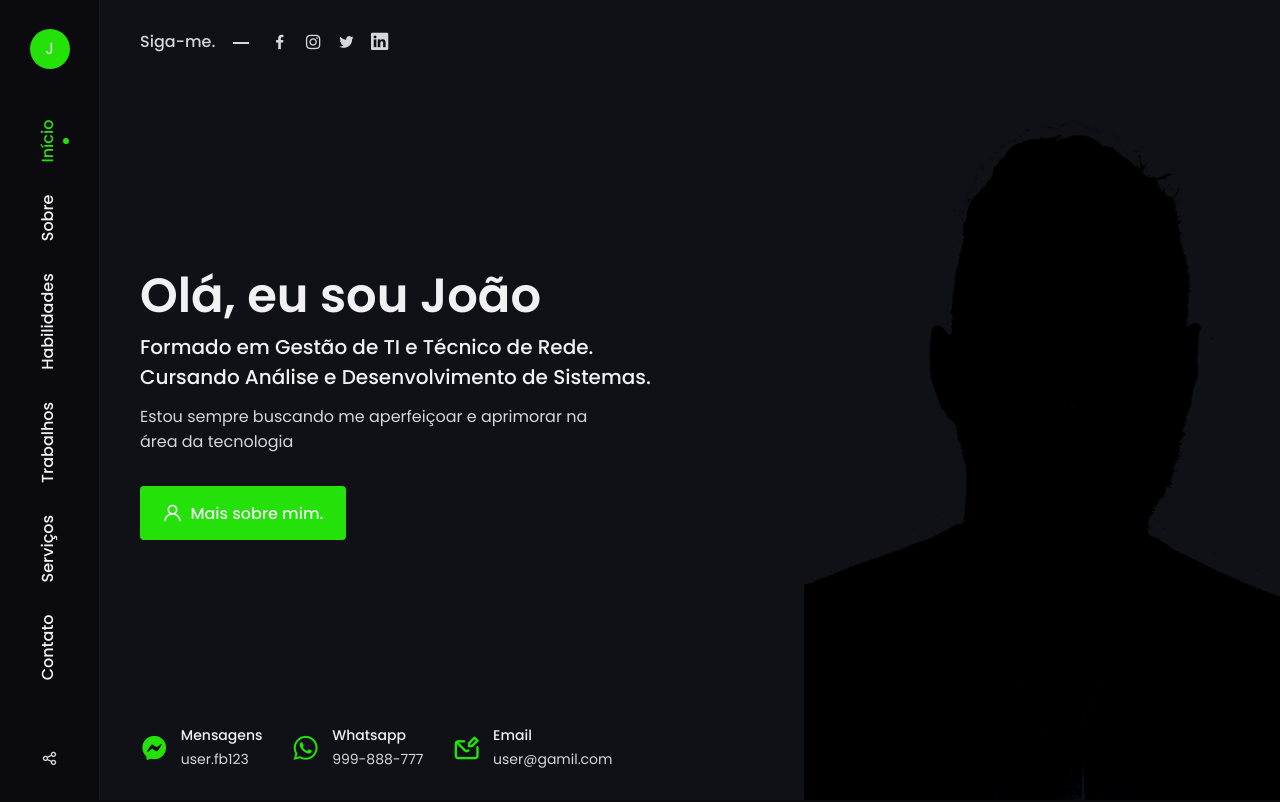
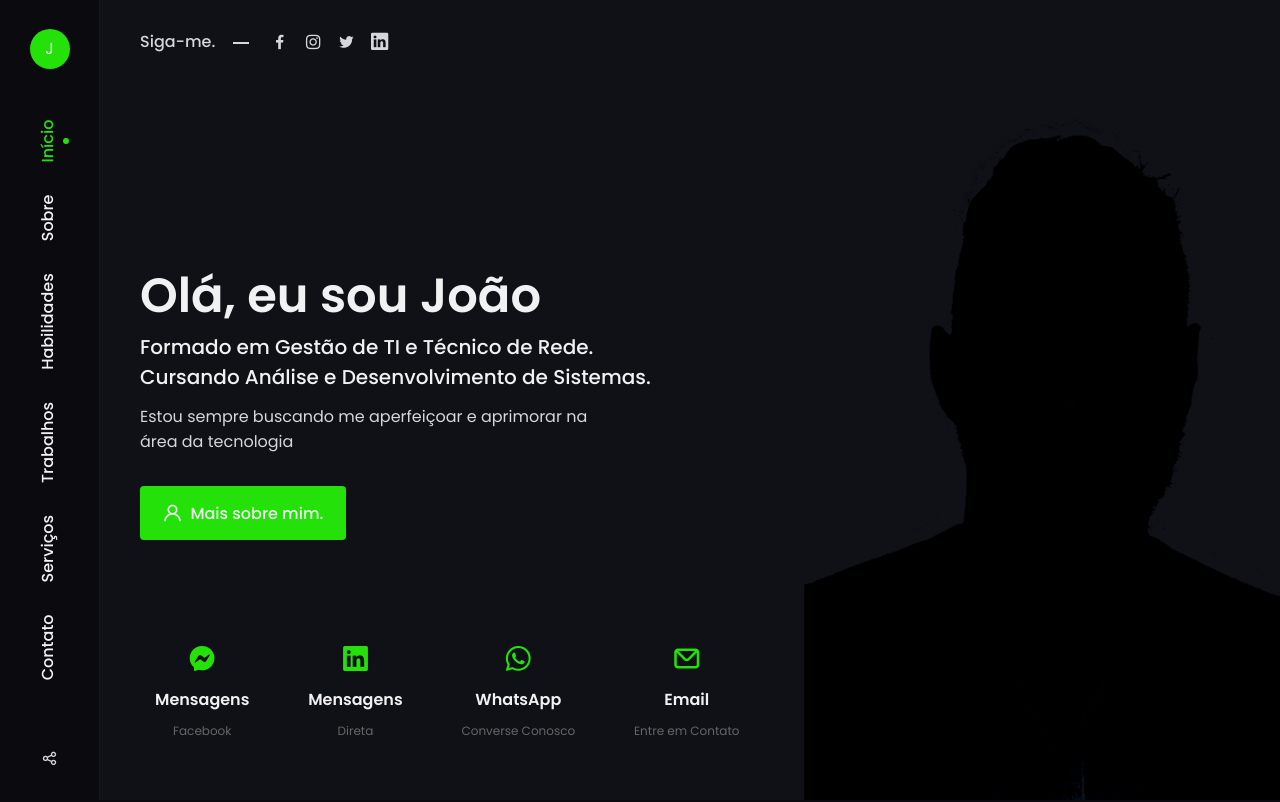
Before and after one commit to JoaoSantosCodes/Portifolio-Joao-Santos, a plain HTML site: page index.html in a window 1280 px wide. Shown: the top 802 px of the page. Drawn offline with nearby package versions, Linux system fonts and the light colour scheme; a small style sheet from the web is missing.

Commit message:
redes sociais - mensagem diretas

```diff
--- a/assets/css/style.css
+++ b/assets/css/style.css
@@ -359,6 +359,86 @@ input {
     margin-right: var(--mb-0-75);
 }
 
+/*===== Redes Sociais - Contato direto =====*/
+
+.custom-box {
+    border-radius: 10px;
+    padding: 15px;
+    display: flex;
+    flex-direction: column;
+    align-items: center;
+    text-align: center;
+    transition: transform 0.3s ease, opacity 0.3s ease;
+    margin-bottom: 14px; /* Ajusta o espaçamento entre os componentes */
+}
+
+.custom-box:hover {
+    transform: scale(1.05);
+    opacity: 0.8;
+}
+
+.custom-box__icon {
+    font-size: 30px; /* Diminui o tamanho do ícone */
+    color: var(--skin-color);
+    transition: transform 0.3s ease, opacity 0.3s ease, filter 0.3s ease, box-shadow 0.3s ease;
+}
+
+.custom-box:hover .custom-box__icon {
+    transform: scale(1.2);
+    opacity: 1;
+    filter: brightness(1.5);
+    box-shadow: 0 8px 16px rgba(0, 0, 0, 0.3);
+}
+
+.custom-box__content {
+    display: flex;
+    flex-direction: column;
+    align-items: center;
+}
+
+.custom-box__title {
+    margin: 5px 0;
+    font-size: 16px; /* Diminui o tamanho do título */
+}
+
+.custom-box__subtitle {
+    color: #666;
+    font-size: 12px; /* Diminui o tamanho do subtítulo */
+}
+
+#iconContainer.clicked {
+    animation: bounce 0.5s ease;
+}
+
+@keyframes bounce {
+    0%, 20%, 50%, 80%, 100% {
+        transform: translateY(0);
+    }
+    40% {
+        transform: translateY(-15px);
+    }
+    60% {
+        transform: translateY(-10px);
+    }
+}
+
+/* Estilização durante o hover para LinkedIn, WhatsApp e Email */
+#customBoxLinkedIn:hover .custom-box__icon,
+#customBoxWhatsApp:hover .custom-box__icon,
+#customBoxEmail:hover .custom-box__icon,
+#customBoxFacebook:hover .custom-box__icon {
+    box-shadow: 0 1px 3px rgba(0, 0, 128, 0.3);
+}
+
+/* Animação de clique para LinkedIn, WhatsApp, Email e Facebook */
+#iconContainerLinkedIn.clicked,
+#iconContainerWhatsApp.clicked,
+#iconContainerEmail.clicked,
+#iconContainerFacebook.clicked {
+    animation: bounce 0.5s ease;
+}
+
+
 /*===== Buttons =====*/
 .button {
     display: inline-flex;
--- a/assets/js/main.js
+++ b/assets/js/main.js
@@ -169,3 +169,10 @@ function navHighlighter() {
 }
 
 /*=============== SHOW SCROLL UP ===============*/
+const iconContainer = document.getElementById("iconContainer");
+
+iconContainer.addEventListener("click", () => {
+    iconContainer.classList.add("animate__animated", "animate__rubberBand");
+
+    // Adicione lógica adicional aqui, como redirecionar para o perfil do LinkedIn.
+});
--- a/index.html
+++ b/index.html
@@ -29,6 +29,10 @@
 
     <!--========== MAIN CSS ==========-->
     <link rel="stylesheet" href="assets/css/style.css">
+
+    <!-- Inclua a biblioteca "animate.css" no head do seu HTML -->
+    <link rel="stylesheet" href="https://cdnjs.cloudflare.com/ajax/libs/animate.css/4.1.1/animate.min.css" integrity="sha384-rB9sY6RkxEZo9Q7EAC/pPzSmtUizF1B1qJXQy8V1ndLl7Hz+0t6dwv5z7C2JB4tk" crossorigin="anonymous">
+
 
     <title>Responsive portfolio website - Crypticalcoder</title>
 </head>
@@ -113,33 +117,62 @@
                 </div>
 
                 <div class="my__info">
-                    <div class="info__item">
-                        <i class="uil uil-facebook-messenger info__icon"></i>
 
+                    <div class="custom-box" id="customBoxFacebook">
+                        <a href="https://www.facebook.com/SEU_USUARIO" target="_blank">
+                            <div class="custom-box__content">
+                                <div class="custom-box__icon" id="iconContainerFacebook">
+                                    <i class="uil uil-facebook-messenger"></i>
+                                </div>
                                 <div>
-                            <h3 class="info__title">Mensagens</h3>
-                            <span class="info__subtitle">user.fb123</span>
+                                    <h3 class="custom-box__title">Mensagens</h3>
+                                    <span class="custom-box__subtitle">Facebook</span>
                                 </div>
                             </div>
+                        </a>
+                    </div>
 
-                    <div class="info__item">
-                        <i class="uil uil-whatsapp info__icon"></i>
-
+                    <div class="custom-box" id="customBox">
+                        <a href="https://www.linkedin.com/in/joão-santos-5a59a567/" target="_blank">
+                            <div class="custom-box__content">
+                                <div class="custom-box__icon" id="iconContainer">
+                                    <i class="uil uil-linkedin"></i>
+                                </div>
                                 <div>
-                            <h3 class="info__title">Whatsapp</h3>
-                            <span class="info__subtitle">999-888-777</span>
+                                    <h3 class="custom-box__title">Mensagens</h3>
+                                    <span class="custom-box__subtitle">Direta</span>
                                 </div>
                             </div>
+                        </a>
+                    </div>
 
-                    <div class="info__item">
-                        <i class="uil uil-envelope-edit info__icon"></i>
-
+                    <div class="custom-box" id="customBoxWhatsApp">
+                        <a href="https://api.whatsapp.com/send?phone=SEU_NUMERO_DE_TELEFONE" target="_blank">
+                            <div class="custom-box__content">
+                                <div class="custom-box__icon" id="iconContainerWhatsApp">
+                                    <i class="uil uil-whatsapp"></i>
+                                </div>
                                 <div>
-                            <h3 class="info__title">Email</h3>
-                            <span class="info__subtitle">user@gamil.com</span>
+                                    <h3 class="custom-box__title">WhatsApp</h3>
+                                    <span class="custom-box__subtitle">Converse Conosco</span>
                                 </div>
                             </div>
+                        </a>
+                    </div>
 
+                    <div class="custom-box" id="customBoxEmail">
+                        <a href="mailto:SEU_EMAIL@DOMINIO.COM" target="_blank">
+                            <div class="custom-box__content">
+                                <div class="custom-box__icon" id="iconContainerEmail">
+                                    <i class="uil uil-envelope"></i>
+                                </div>
+                                <div>
+                                    <h3 class="custom-box__title">Email</h3>
+                                    <span class="custom-box__subtitle">Entre em Contato</span>
+                                </div>
+                            </div>
+                        </a>
+                    </div>
 
                 </div>
             </div>
```
Lines whose indentation alone changed are shown as unchanged.
